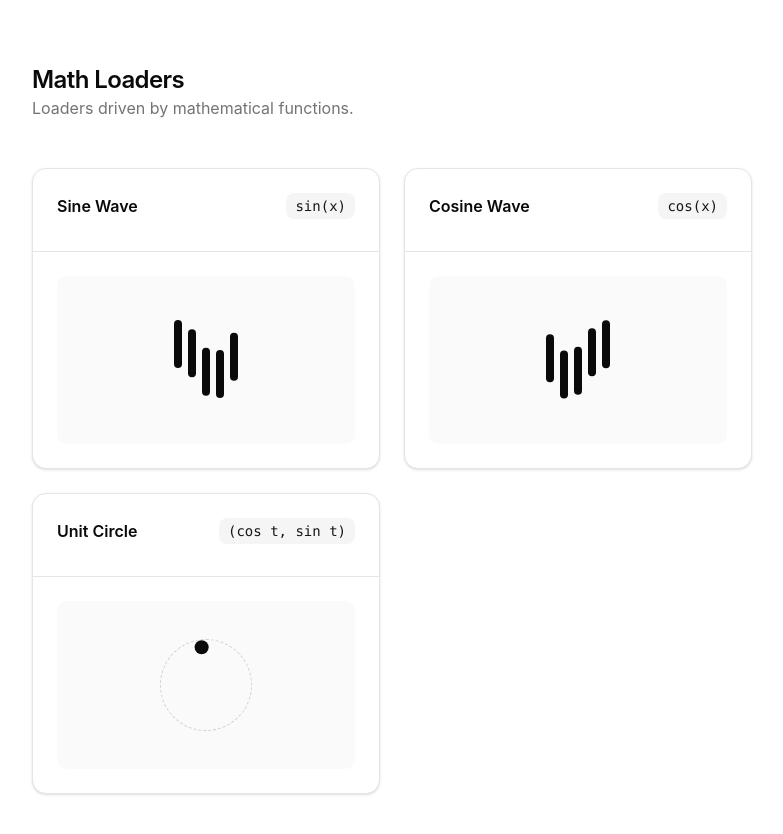
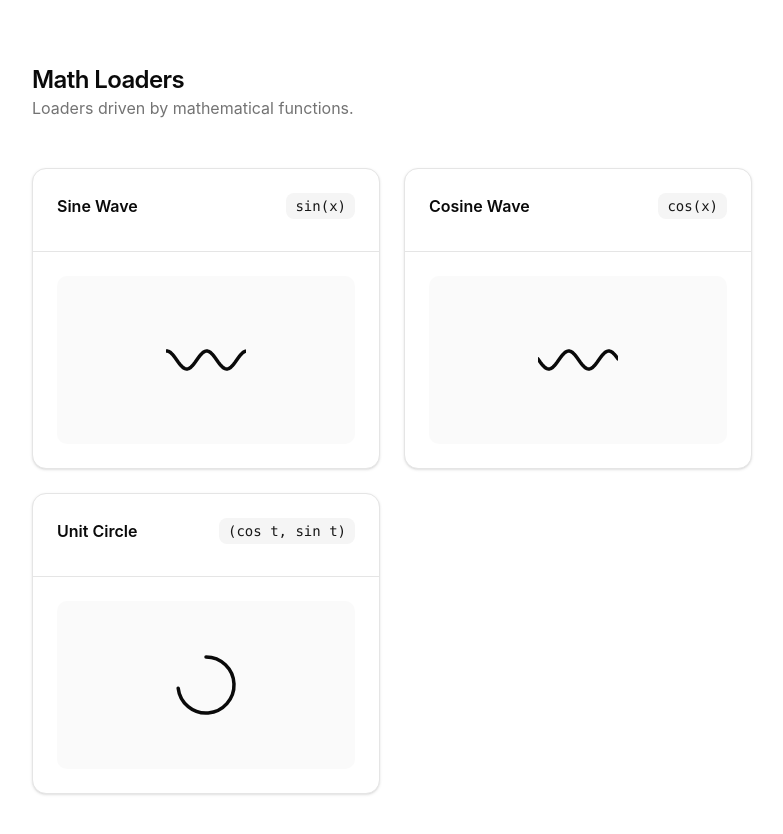
Before and after one commit to mugid/loaders, a React (Vite) app: page / in a window 1280 px wide. Shown: the top 834 px of the page, without its empty margins (248-1031 px from the left). Built offline with nearby package versions, Linux system fonts and the light colour scheme.

Commit message:
refactor: replace wave bar components with line components for sine and cosine waves

```diff
--- a/src/components/loaders/cos-wave-bars.tsx
+++ /dev/null
@@ -1,25 +0,0 @@
-import { motion } from "motion/react"
-import { useTrigMotion } from "@/hooks/use-trig-motion"
-
-const BAR_COUNT = 5
-const TRAVEL = 16
-
-function Bar({ phase }: { phase: number }) {
-  const y = useTrigMotion("cos", phase, TRAVEL)
-  return (
-    <motion.span
-      style={{ y }}
-      className="h-12 w-2 rounded-full bg-foreground"
-    />
-  )
-}
-
-export function CosWaveBars() {
-  return (
-    <div className="flex h-[120px] items-center justify-center gap-1.5">
-      {Array.from({ length: BAR_COUNT }, (_, i) => (
-        <Bar key={i} phase={(i / BAR_COUNT) * Math.PI * 2} />
-      ))}
-    </div>
-  )
-}
--- a/src/components/loaders/registry.ts
+++ b/src/components/loaders/registry.ts
@@ -1,6 +1,6 @@
 import type { ComponentType } from "react"
-import { SinWaveBars } from "./sin-wave-bars"
-import { CosWaveBars } from "./cos-wave-bars"
+import { SinWaveLine } from "./trig-wave-line"
+import { CosWaveLine } from "./trig-wave-line"
 import { UnitCircleLoader } from "./unit-circle-loader"
 
 export type LoaderEntry = {
@@ -16,21 +16,21 @@ export const loaders: LoaderEntry[] = [
     id: "sin-wave",
     name: "Sine Wave",
     formula: "sin(x)",
-    description: "Bars rise and fall along the sine curve, each phase-shifted.",
-    Component: SinWaveBars,
+    description: "A line tracing the sine curve as it shifts through time.",
+    Component: SinWaveLine,
   },
   {
     id: "cos-wave",
     name: "Cosine Wave",
     formula: "cos(x)",
-    description: "The same wave shifted by π/2 — cosine leads sine.",
-    Component: CosWaveBars,
+    description: "A line tracing the cosine curve, phase-shifted from sine.",
+    Component: CosWaveLine,
   },
   {
     id: "unit-circle",
     name: "Unit Circle",
     formula: "(cos t, sin t)",
-    description: "A point orbiting the origin, parameterized by sine and cosine.",
+    description: "A curvy arc growing from 0 to the full circumference 2πr.",
     Component: UnitCircleLoader,
   },
 ]
--- a/src/components/loaders/sin-wave-bars.tsx
+++ /dev/null
@@ -1,25 +0,0 @@
-import { motion } from "motion/react"
-import { useTrigMotion } from "@/hooks/use-trig-motion"
-
-const BAR_COUNT = 5
-const TRAVEL = 16
-
-function Bar({ phase }: { phase: number }) {
-  const y = useTrigMotion("sin", phase, TRAVEL)
-  return (
-    <motion.span
-      style={{ y }}
-      className="h-12 w-2 rounded-full bg-foreground"
-    />
-  )
-}
-
-export function SinWaveBars() {
-  return (
-    <div className="flex h-[120px] items-center justify-center gap-1.5">
-      {Array.from({ length: BAR_COUNT }, (_, i) => (
-        <Bar key={i} phase={(i / BAR_COUNT) * Math.PI * 2} />
-      ))}
-    </div>
-  )
-}
--- /dev/null
+++ b/src/components/loaders/trig-wave-line.tsx
@@ -0,0 +1,63 @@
+import { motion, useReducedMotion, useTime, useTransform } from "motion/react"
+
+const WIDTH = 80
+const HEIGHT = 40
+const AMPLITUDE = 9
+const SAMPLES = 64
+const PERIOD_MS = 2000
+const CYCLES = 2
+
+function buildWavePath(fn: "sin" | "cos", phase: number) {
+  const midY = HEIGHT / 2
+  let d = ""
+
+  for (let i = 0; i <= SAMPLES; i++) {
+    const x = (i / SAMPLES) * WIDTH
+    const t = (i / SAMPLES) * CYCLES * 2 * Math.PI + phase
+    const y = midY + (fn === "sin" ? Math.sin(t) : Math.cos(t)) * AMPLITUDE
+    d += `${i === 0 ? "M" : "L"} ${x.toFixed(2)} ${y.toFixed(2)} `
+  }
+
+  return d.trim()
+}
+
+function TrigWaveLine({ fn }: { fn: "sin" | "cos" }) {
+  const time = useTime()
+  const shouldReduceMotion = useReducedMotion()
+
+  const pathD = useTransform(() => {
+    const phase = shouldReduceMotion
+      ? 0
+      : (time.get() / PERIOD_MS) * 2 * Math.PI
+    return buildWavePath(fn, phase)
+  })
+
+  return (
+    <div className="flex h-[120px] items-center justify-center">
+      <svg
+        width={WIDTH}
+        height={HEIGHT}
+        viewBox={`0 0 ${WIDTH} ${HEIGHT}`}
+        className="text-foreground"
+        aria-hidden
+      >
+        <motion.path
+          d={pathD}
+          fill="none"
+          stroke="currentColor"
+          strokeWidth={3.5}
+          strokeLinecap="round"
+          strokeLinejoin="round"
+        />
+      </svg>
+    </div>
+  )
+}
+
+export function SinWaveLine() {
+  return <TrigWaveLine fn="sin" />
+}
+
+export function CosWaveLine() {
+  return <TrigWaveLine fn="cos" />
+}
--- a/src/components/loaders/unit-circle-loader.tsx
+++ b/src/components/loaders/unit-circle-loader.tsx
@@ -1,23 +1,59 @@
-import { motion } from "motion/react"
-import { useTrigMotion } from "@/hooks/use-trig-motion"
+import { motion, useReducedMotion, useTime, useTransform } from "motion/react"
 
-const RADIUS = 38
+const R = 28
+const SIZE = 96
+const CENTER = SIZE / 2
+const PERIOD_MS = 2000
+const START_ANGLE = -Math.PI / 2
+
+function buildArcPath(sweepRadians: number): string {
+  if (sweepRadians < 0.001) return ""
+
+  const x0 = CENTER + R * Math.cos(START_ANGLE)
+  const y0 = CENTER + R * Math.sin(START_ANGLE)
+
+  if (sweepRadians >= 2 * Math.PI - 0.001) {
+    const xMid = CENTER + R * Math.cos(START_ANGLE + Math.PI)
+    const yMid = CENTER + R * Math.sin(START_ANGLE + Math.PI)
+    return `M ${x0} ${y0} A ${R} ${R} 0 1 1 ${xMid} ${yMid} A ${R} ${R} 0 1 1 ${x0} ${y0}`
+  }
+
+  const endAngle = START_ANGLE + sweepRadians
+  const x1 = CENTER + R * Math.cos(endAngle)
+  const y1 = CENTER + R * Math.sin(endAngle)
+  const largeArc = sweepRadians > Math.PI ? 1 : 0
+
+  return `M ${x0} ${y0} A ${R} ${R} 0 ${largeArc} 1 ${x1} ${y1}`
+}
 
 export function UnitCircleLoader() {
-  const x = useTrigMotion("cos", 0, RADIUS)
-  const y = useTrigMotion("sin", 0, RADIUS)
+  const time = useTime()
+  const shouldReduceMotion = useReducedMotion()
+
+  const pathD = useTransform(() => {
+    const sweep = shouldReduceMotion
+      ? 0
+      : ((time.get() % PERIOD_MS) / PERIOD_MS) * 2 * Math.PI
+    return buildArcPath(sweep)
+  })
 
   return (
     <div className="flex h-[120px] items-center justify-center">
-      <div
-        className="relative flex items-center justify-center rounded-full border border-dashed border-muted-foreground/30"
-        style={{ width: RADIUS * 2 + 16, height: RADIUS * 2 + 16 }}
+      <svg
+        width={SIZE}
+        height={SIZE}
+        viewBox={`0 0 ${SIZE} ${SIZE}`}
+        className="text-foreground"
+        aria-hidden
       >
-        <motion.span
-          style={{ x, y }}
-          className="absolute size-3.5 rounded-full bg-foreground"
+        <motion.path
+          d={pathD}
+          fill="none"
+          stroke="currentColor"
+          strokeWidth={3.5}
+          strokeLinecap="round"
         />
-      </div>
+      </svg>
     </div>
   )
 }
```
